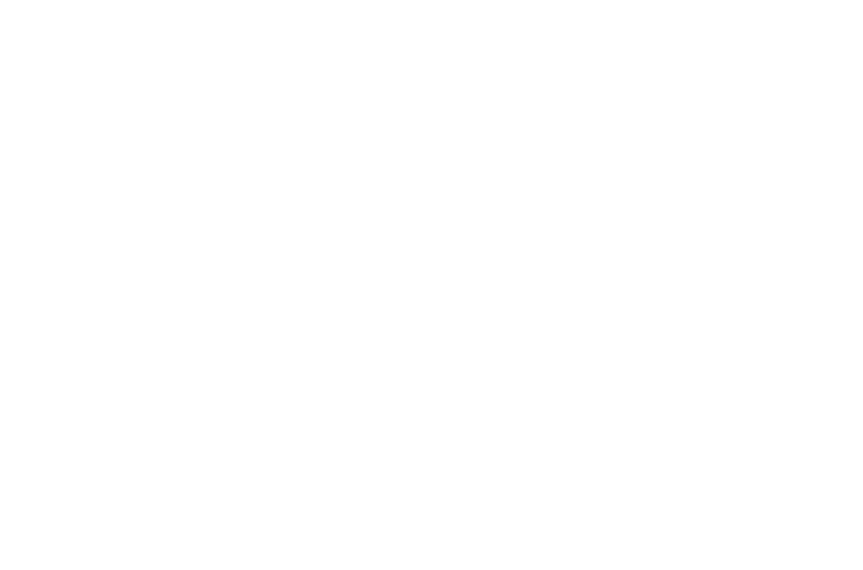
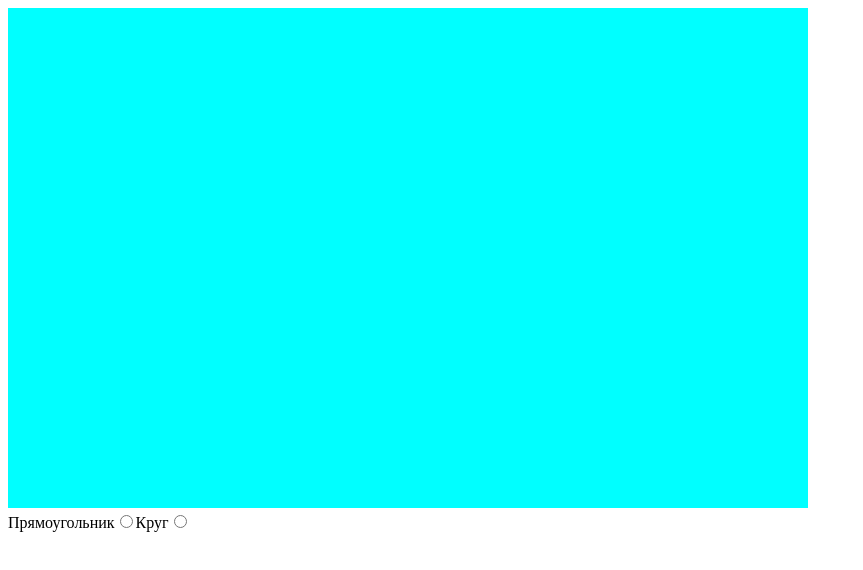
Before and after one commit to vv-tomilin/simple_draw-ts, a website built with webpack: page index.html in a window 1280 px wide. Shown: the whole page, without its empty margins (0-863 px from the left). Built offline with nearby package versions, Linux system fonts and the light colour scheme.

Commit message:
Реализовано рисование прямоугольника и добавление его в массив фигур

```diff
--- /dev/null
+++ b/src/CanvasApp.ts
@@ -0,0 +1,63 @@
+import Shape from "./Shapes/Shape";
+import Rectangle from "./Shapes/Rectangle";
+
+export default class CanvasApp {
+  private shapes: Shape[] = [];
+  private isDrawing: boolean = false;
+  private currentShape: Shape | null = null;
+  private canvas: HTMLCanvasElement;
+
+  constructor(canvas: HTMLCanvasElement) {
+    this.canvas = canvas;
+  }
+
+  startDrawing(currentTool: string | null, x: number, y: number): void {
+    if (!this.isDrawing) {
+      this.isDrawing = true;
+    }
+
+    if (currentTool === "RECTANGLE") {
+      this.currentShape = new Rectangle(x, y);
+    }
+
+    const context = this.canvas.getContext("2d");
+
+    if (this.currentShape && context !== null) {
+      this.currentShape.draw(context);
+    }
+  }
+
+  continueDrawing(currentShape: Shape | null, x: number, y: number): void {
+    if (this.isDrawing) {
+      const context = this.canvas.getContext("2d");
+
+      //* Очищаем canvas перед каждым новым кадром
+      context?.clearRect(0, 0, this.canvas.width, this.canvas.height);
+
+      if (currentShape instanceof Rectangle) {
+        currentShape.setDimensions(x, y);
+      }
+
+      if (this.currentShape && context !== null) {
+        this.currentShape.draw(context);
+      }
+    }
+  }
+
+  stopDrawing(): void {
+    if (this.isDrawing) {
+      this.isDrawing = false;
+    }
+
+    if (this.currentShape !== null) {
+      this.shapes.push(this.currentShape);
+      this.currentShape = null;
+    }
+
+    console.log(this.shapes);
+  }
+
+  getCurrentShape(): Shape | null {
+    return this.currentShape;
+  }
+}
--- /dev/null
+++ b/src/CanvasCreator.ts
@@ -0,0 +1,33 @@
+import { BackgroundColor } from "./types/commonTypes";
+
+export default class CanvasCreator {
+  private canvas: HTMLCanvasElement = document.createElement("canvas") as HTMLCanvasElement;
+  private width: number;
+  private height: number;
+  private appElement: HTMLDivElement;
+  private background: string;
+
+  constructor(
+    width: number,
+    height: number,
+    appElement: HTMLDivElement,
+    bacground: BackgroundColor
+  ) {
+    this.width = width;
+    this.height = height;
+    this.appElement = appElement;
+    this.background = bacground;
+  }
+
+  create() {
+    this.canvas.id = "canvas";
+    this.canvas.width = this.width;
+    this.canvas.height = this.height;
+    this.canvas.style.backgroundColor = this.background;
+    this.appElement.appendChild(this.canvas);
+  }
+
+  getCanvas() {
+    return this.canvas;
+  }
+}
--- /dev/null
+++ b/src/Shapes/Rectangle.ts
@@ -0,0 +1,22 @@
+import Shape from "./Shape";
+
+export default class Rectangle extends Shape {
+  private width: number;
+  private height: number;
+
+  constructor(x: number, y: number) {
+    super(x, y);
+    this.width = 0;
+    this.height = 0;
+  }
+
+  draw(context: CanvasRenderingContext2D): void {
+    console.log(`drawing RECTANGLE ${this.x} ${this.y} ${this.width} ${this.height}`);
+    context?.fillRect(this.x, this.y, this.width, this.height);
+  }
+
+  setDimensions(x: number, y: number): void {
+    this.width = x - this.x;
+    this.height = y - this.y;
+  }
+}
--- /dev/null
+++ b/src/Shapes/Shape.ts
@@ -0,0 +1,16 @@
+export default class Shape {
+  private static counter: number = 0;
+  private id: number;
+  protected x: number;
+  protected y: number;
+
+  constructor(x: number, y: number) {
+    this.id = Shape.counter++;
+    this.x = x;
+    this.y = y;
+  }
+
+  draw(context: CanvasRenderingContext2D): void {
+    console.log(`Drawing shape ${this.id} at ${this.x} and ${this.y}`);
+  }
+}
--- /dev/null
+++ b/src/Toolbar.ts
@@ -0,0 +1,61 @@
+import { ToolType, ToolNameRU } from "./types/commonTypes";
+
+export default class Toolbar {
+  private toolbarContainer: HTMLDivElement = document.createElement("div") as HTMLDivElement;
+  private toolsList: ToolType[] = [];
+  private appElement: HTMLDivElement;
+  private selectedTool: string | null = null;
+
+  constructor(appElement: HTMLDivElement, toolList: ToolType[]) {
+    this.appElement = appElement;
+    this.toolsList = toolList;
+  }
+
+  create() {
+    this.appElement.appendChild(this.toolbarContainer);
+    this.appendTools(this.toolbarContainer);
+  }
+
+  getSelectedTool() {
+    return this.selectedTool;
+  }
+
+  private appendTools(container: HTMLDivElement) {
+
+    for (const tool of this.toolsList) {
+      const label: HTMLLabelElement = document.createElement("label") as HTMLLabelElement;
+      const radioButton: HTMLInputElement = document.createElement("input") as HTMLInputElement;
+      radioButton.type = "radio";
+
+      switch (tool) {
+        case ToolType.RECTANGLE:
+          this.toolElementCreate(label, radioButton, ToolType.RECTANGLE, ToolNameRU.RECTANGLE);
+          break;
+        case ToolType.CIRCLE:
+          this.toolElementCreate(label, radioButton, ToolType.CIRCLE, ToolNameRU.CIRCLE);
+          break;
+      }
+
+      label.appendChild(radioButton);
+
+      radioButton.setAttribute("name", "tool");
+
+      radioButton.addEventListener("click", () => {
+        this.selectedTool = radioButton.getAttribute("value");
+      });
+
+      container.appendChild(label);
+    }
+  }
+
+  private toolElementCreate(
+    labelElement: HTMLLabelElement,
+    radioButtonElement: HTMLInputElement,
+    toolType: ToolType,
+    toolNameRU: ToolNameRU
+  ) {
+    radioButtonElement.setAttribute("value", toolType);
+    radioButtonElement.id = toolType.toLowerCase();
+    labelElement.innerText = toolNameRU;
+  }
+}
--- a/src/app.ts
+++ b/src/app.ts
@@ -1 +1,34 @@
-document.addEventListener("DOMContentLoaded", () => {});
+import CanvasCreator from "./CanvasCreator";
+import Toolbar from "./Toolbar";
+import CanvasApp from "./CanvasApp";
+
+import { BackgroundColor, ToolType } from "./types/commonTypes";
+
+const tools: ToolType[] = [ToolType.RECTANGLE, ToolType.CIRCLE];
+
+document.addEventListener("DOMContentLoaded", () => {
+  const app: HTMLDivElement = document.getElementById("app") as HTMLDivElement;
+  const canvasBackgroundColor: BackgroundColor = "aqua";
+
+  const canvas = new CanvasCreator(800, 500, app, canvasBackgroundColor);
+  const toolbar = new Toolbar(app, tools);
+
+  canvas.create();
+  toolbar.create();
+
+  const canvasElem = canvas.getCanvas();
+
+  const canvasApp = new CanvasApp(canvasElem);
+
+  canvasElem.addEventListener("mousedown", (event: MouseEvent) => {
+    canvasApp.startDrawing(toolbar.getSelectedTool(), event.offsetX, event.offsetY);
+  });
+
+  canvasElem.addEventListener("mouseup", () => {
+    canvasApp.stopDrawing();
+  });
+
+  canvasElem.addEventListener("mousemove", (event: MouseEvent) => {
+    canvasApp.continueDrawing(canvasApp.getCurrentShape(), event.offsetX, event.offsetY);
+  });
+});
--- /dev/null
+++ b/src/types/commonTypes.ts
@@ -0,0 +1,14 @@
+type BackgroundColor = string;
+
+enum ToolType {
+  RECTANGLE = "RECTANGLE",
+  CIRCLE = "CIRCLE",
+}
+
+enum ToolNameRU {
+  RECTANGLE = "Прямоугольник",
+  CIRCLE = "Круг",
+}
+
+export type { BackgroundColor };
+export { ToolType, ToolNameRU };
```
Also changed, not shown: index.html (+3 -1 lines), src/Canvas.ts (deleted, +0 -11 lines).
